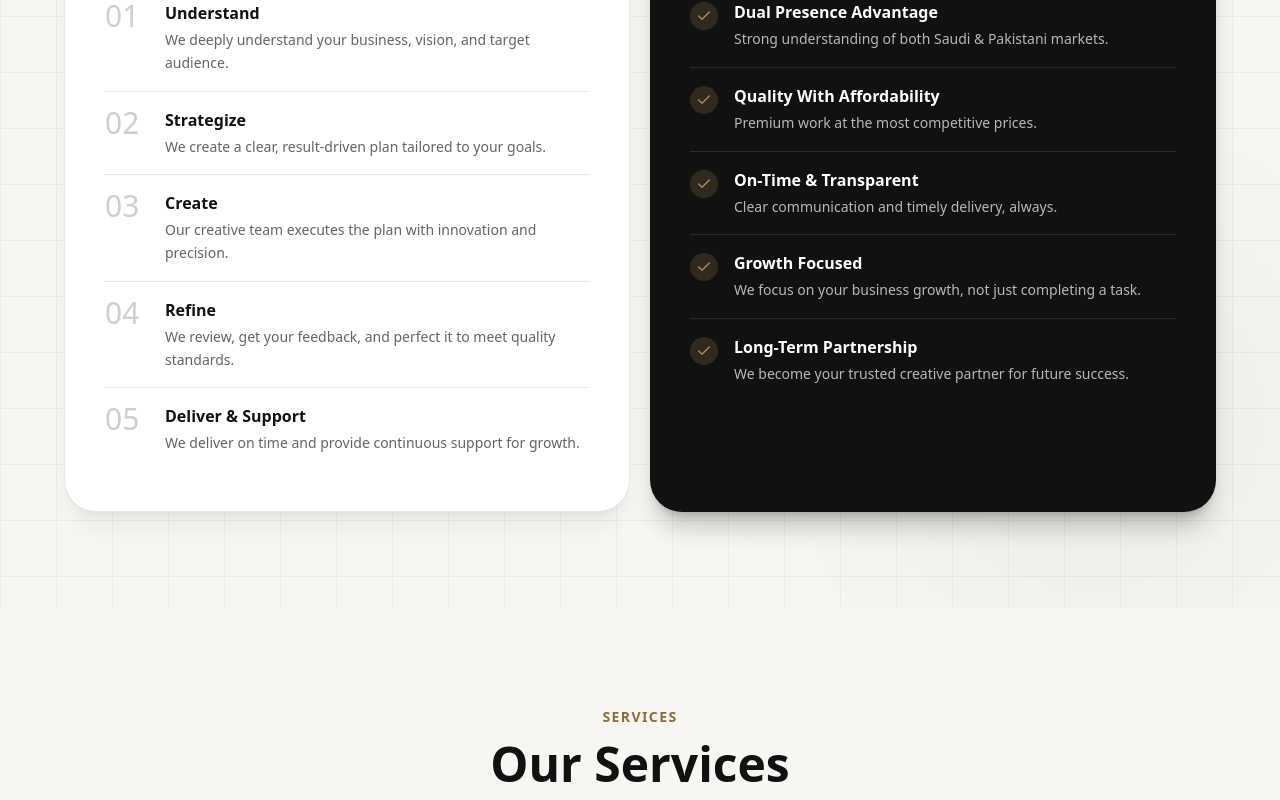
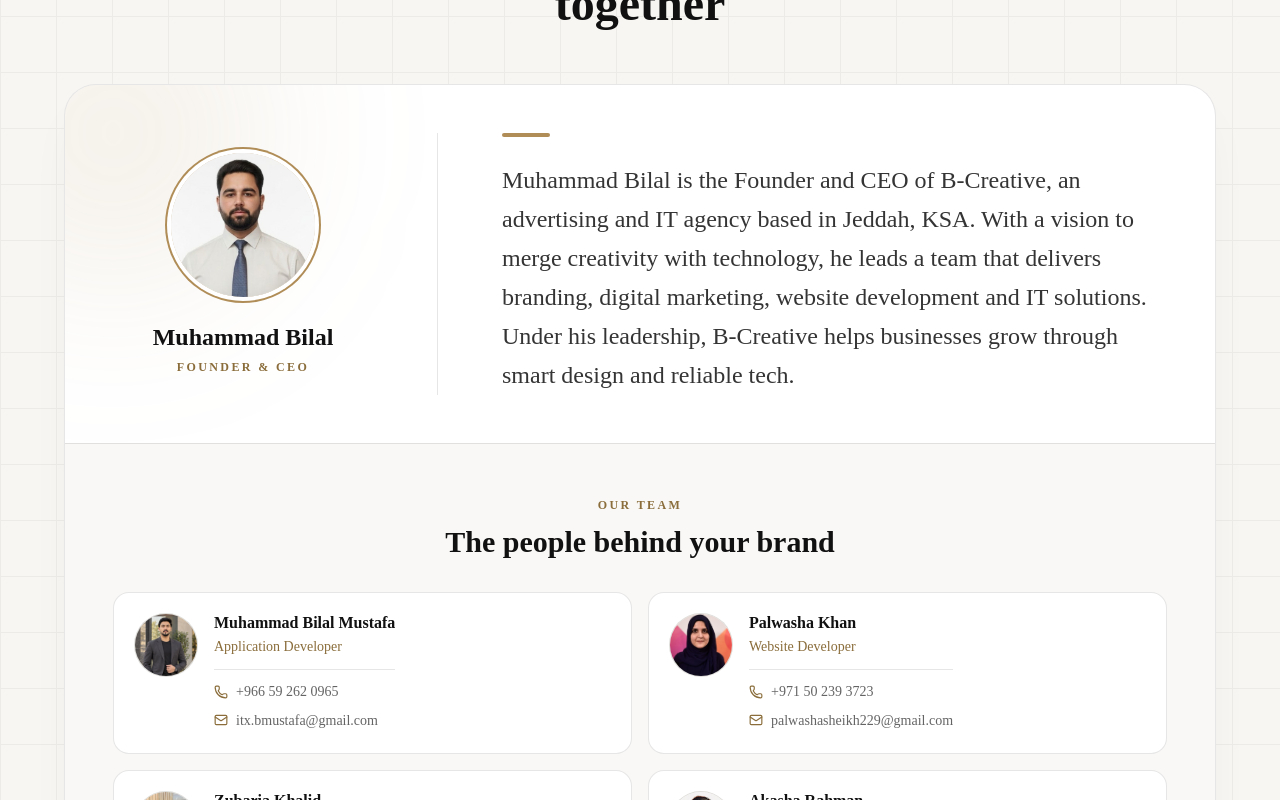
Before and after one commit to palwashasheikh/advertising-agency, a Next.js app: page / in a window 1280 px wide. Shown: the part 880-1680 px from the top of the page. Built offline with nearby package versions, Linux system fonts and the light colour scheme; a web font is replaced by a local one.

Commit message:
team inside about with ceo

```diff
--- a/app/components/About.tsx
+++ b/app/components/About.tsx
@@ -1,12 +1,21 @@
 import Image from "next/image";
-import { MapPin } from "lucide-react";
-import { about, ceo } from "@/lib/site";
+import { Mail, MapPin, Phone } from "lucide-react";
+import { about, ceo, team } from "@/lib/site";
 import Reveal from "./Reveal";
 import SectionHead from "./SectionHead";
 
+const initials = (name: string) =>
+  name
+    .split(" ")
+    .filter(Boolean)
+    .slice(0, 2)
+    .map((w) => w[0])
+    .join("")
+    .toUpperCase();
+
 export default function About() {
   return (
-    <section id="about" className="font-times mx-auto max-w-6xl px-5 py-24">
+    <div id="about" className="font-times mt-24 scroll-mt-24">
       <SectionHead
         eyebrow="About Us"
         title="Creativity and technology, together"
@@ -17,7 +26,7 @@
         <div className="relative overflow-hidden rounded-[2rem] border border-line bg-card shadow-2xl shadow-black/5">
           <div className="pointer-events-none absolute -left-24 -top-24 h-72 w-72 rounded-full bg-brand/15 blur-[90px]" />
 
-          {/* CEO */}
+          {/* 1. CEO */}
           <div className="relative grid items-center gap-10 p-8 sm:p-12 md:grid-cols-[260px_1fr] lg:gap-16">
             <div className="flex flex-col items-center text-center">
               <div className="relative h-36 w-36 overflow-hidden rounded-full ring-2 ring-brand ring-offset-4 ring-offset-card">
@@ -49,7 +58,73 @@
             </div>
           </div>
 
-          {/* Countries */}
+          {/* 2. Team */}
+          <div className="relative border-t border-line bg-paper/70 p-8 sm:p-12">
+            <div className="text-center">
+              <span className="text-xs font-semibold uppercase tracking-[0.2em] text-accent">
+                Our Team
+              </span>
+              <h3 className="mt-2 text-2xl font-bold sm:text-3xl">
+                The people behind your brand
+              </h3>
+            </div>
+
+            <div className="mt-8 grid gap-4 sm:grid-cols-2">
+              {team.map((m, i) => (
+                <Reveal key={m.name} delay={i * 0.07} className="h-full">
+                  <div className="flex h-full items-start gap-4 rounded-2xl border border-line bg-card p-5 transition duration-300 hover:-translate-y-1 hover:shadow-xl hover:shadow-black/10">
+                    <div className="relative flex h-16 w-16 shrink-0 items-center justify-center overflow-hidden rounded-full border border-line bg-paper text-lg font-semibold">
+                      {m.photo ? (
+                        <Image
+                          src={m.photo}
+                          alt={m.name}
+                          fill
+                          sizes="64px"
+                          className="object-cover object-top"
+                        />
+                      ) : (
+                        initials(m.name)
+                      )}
+                    </div>
+
+                    <div className="min-w-0">
+                      <h4 className="font-bold leading-tight">{m.name}</h4>
+                      <p className="mt-1 text-sm text-accent">{m.role}</p>
+
+                      {(m.phone || m.email) && (
+                        <ul className="mt-3 space-y-1.5 border-t border-line pt-3 text-sm">
+                          {m.phone && (
+                            <li>
+                              <a
+                                href={`tel:${m.phone.replace(/[^\d+]/g, "")}`}
+                                className="inline-flex items-center gap-2 text-ink/65 transition hover:text-accent"
+                              >
+                                <Phone className="h-3.5 w-3.5 shrink-0 text-accent" />
+                                {m.phone}
+                              </a>
+                            </li>
+                          )}
+                          {m.email && (
+                            <li>
+                              <a
+                                href={`mailto:${m.email}`}
+                                className="inline-flex items-start gap-2 break-all text-ink/65 transition hover:text-accent"
+                              >
+                                <Mail className="mt-0.5 h-3.5 w-3.5 shrink-0 text-accent" />
+                                {m.email}
+                              </a>
+                            </li>
+                          )}
+                        </ul>
+                      )}
+                    </div>
+                  </div>
+                </Reveal>
+              ))}
+            </div>
+          </div>
+
+          {/* 3. Countries */}
           <div className="relative grid divide-y divide-white/10 bg-ink text-white sm:grid-cols-2 sm:divide-x sm:divide-y-0">
             {about.locations.map((l) => (
               <div
@@ -63,6 +138,6 @@
           </div>
         </div>
       </Reveal>
-    </section>
+    </div>
   );
 }
--- a/app/components/Hero.tsx
+++ b/app/components/Hero.tsx
@@ -4,6 +4,7 @@
 import { motion } from "framer-motion";
 import { ArrowRight, Check, MessageCircle } from "lucide-react";
 import { about, approach, benefits, site } from "@/lib/site";
+import About from "./About";
 
 const fade = {
   hidden: { opacity: 0, y: 24 },
@@ -37,7 +38,7 @@
       />
 
       <div className="relative mx-auto max-w-6xl">
-        {/* Top: company intro (left) + logo (right), same size on desktop */}
+        {/* 1. Company intro (left) + logo (right) */}
         <div className="grid items-center gap-12 md:grid-cols-2">
           <div className="text-center md:text-left lg:flex lg:aspect-square lg:flex-col lg:justify-center">
             <motion.h1
@@ -118,14 +119,11 @@
           </motion.div>
         </div>
 
-        {/* Bottom: approach + benefits */}
-        <motion.div
-          custom={3}
-          variants={fade}
-          initial="hidden"
-          animate="show"
-          className="mt-20 grid gap-5 md:grid-cols-2"
-        >
+        {/* 2. About (CEO + countries) */}
+        <About />
+
+        {/* 3. Approach + Benefits */}
+        <div className="mt-24 grid gap-5 md:grid-cols-2">
           <div className="rounded-[2rem] border border-line bg-white p-8 shadow-xl shadow-black/5 sm:p-10">
             <h2 className="text-3xl font-semibold sm:text-4xl">Our Approach</h2>
             <ol className="mt-6 divide-y divide-line">
@@ -163,7 +161,7 @@
               ))}
             </ul>
           </div>
-        </motion.div>
+        </div>
       </div>
     </section>
   );
--- a/app/page.tsx
+++ b/app/page.tsx
@@ -3,8 +3,6 @@
 import Services from "@/app/components/Services";
 import Stats from "@/app/components/Stats";
 import Work from "@/app/components/Work";
-import About from "@/app/components/About";
-import Team from "@/app/components/Team";
 import WhyUs from "@/app/components/WhyUs";
 import Contact from "@/app/components/Contact";
 import Footer from "@/app/components/Footer";
@@ -19,8 +17,6 @@
         <Services />
         <Stats />
         <Work />
-        <About />
-        <Team />
         <WhyUs />
         <Contact />
       </main>
```
